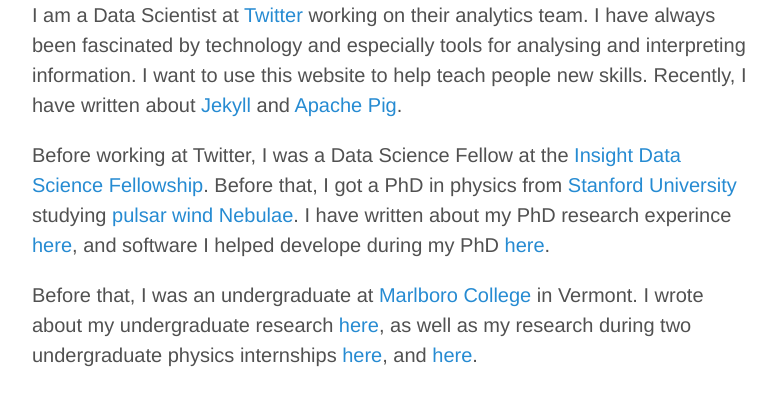
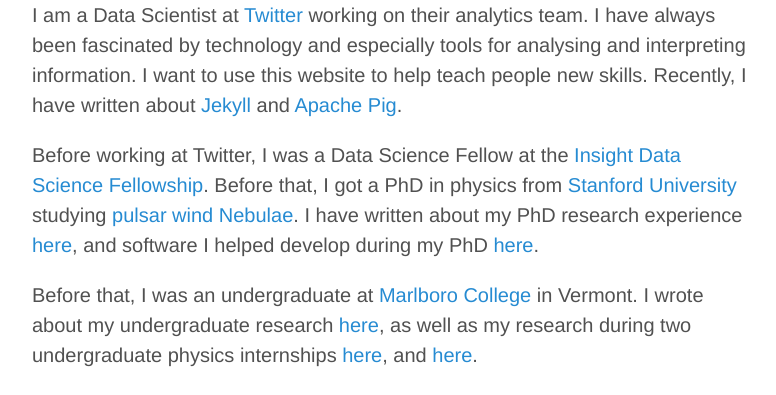
Before and after one commit to joshualande/joshualande.github.io, a Jekyll site: the page built from about.md, in a window 1280 px wide. Shown: the part 511-906 px from the top of the page, without its empty margins (248-1024 px from the left). Built offline with Jekyll 4.4.1, drawn with Linux system fonts in a browser that asks for light colours; Markdown is read by kramdown in place of the engine named in the settings.

Commit message:
Fixing two typos.

```diff
--- a/about.md
+++ b/about.md
@@ -18,9 +18,9 @@
 Before that, I got a PhD in physics from [Stanford
 University](http://stanford.edu) studying [pulsar wind
 Nebulae](http://en.wikipedia.org/wiki/Pulsar_wind_nebula).  I have
-written about my PhD research experince
+written about my PhD research experience
 [here]({% post_url 2013-02-14-searching-pulsar-wind-nebulae-kiapc %}), and software I helped
-develope during my PhD [here]({% post_url 2013-02-01-pointlike-fitting-package %}).
+develop during my PhD [here]({% post_url 2013-02-01-pointlike-fitting-package %}).
 
 Before that, I was an undergraduate at [Marlboro
 College](http://www.marlboro.edu/) in Vermont.  I wrote about my
```
